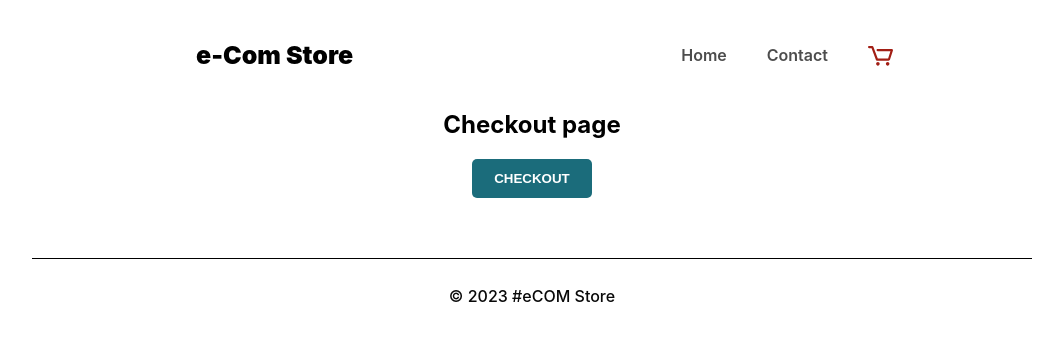
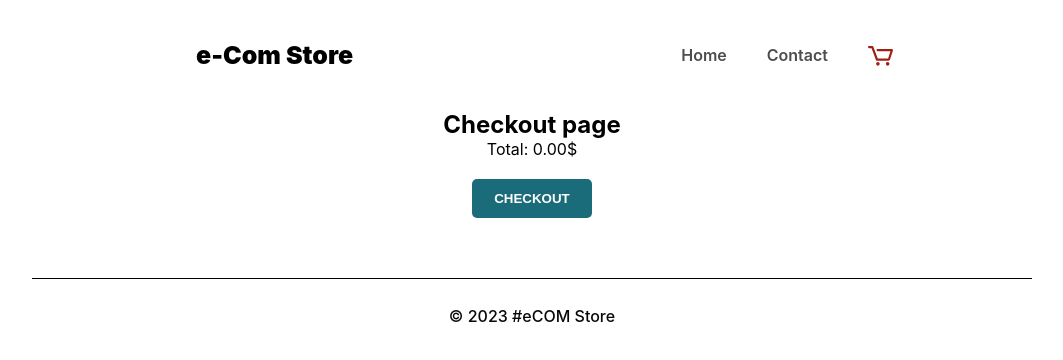
Before and after one commit to anasommer/fed-frameworks-ca, a React (Vite) app: page /cart in a window 1280 px wide. Shown: the top 360 px of the page, without its empty margins (108-1171 px from the left). Built offline with nearby package versions, Linux system fonts and the light colour scheme.

Commit message:
added total price to the cart

```diff
--- a/src/pages/CheckoutPage.jsx
+++ b/src/pages/CheckoutPage.jsx
@@ -3,6 +3,12 @@ import useStore from '../store/cart';
 
 export default function CheckOutPage() {
   const { cart, removeFromCart, clearCart } = useStore();
+
+  const price = cart.map((product) => product.price);
+
+  const total = price
+    .reduce((acc, currentValue) => acc + currentValue, 0)
+    .toFixed(2);
 
   return (
     <div>
@@ -18,6 +24,7 @@ export default function CheckOutPage() {
           ))}
           {cart.length > 0 && <button onClick={clearCart}>Clear Cart</button>}
         </ul>
+        <span>Total: {total}$</span>
       </div>
       <Link to={`/checkoutSuccess`}>
         <button className='link-button' onClick={clearCart}>
```
